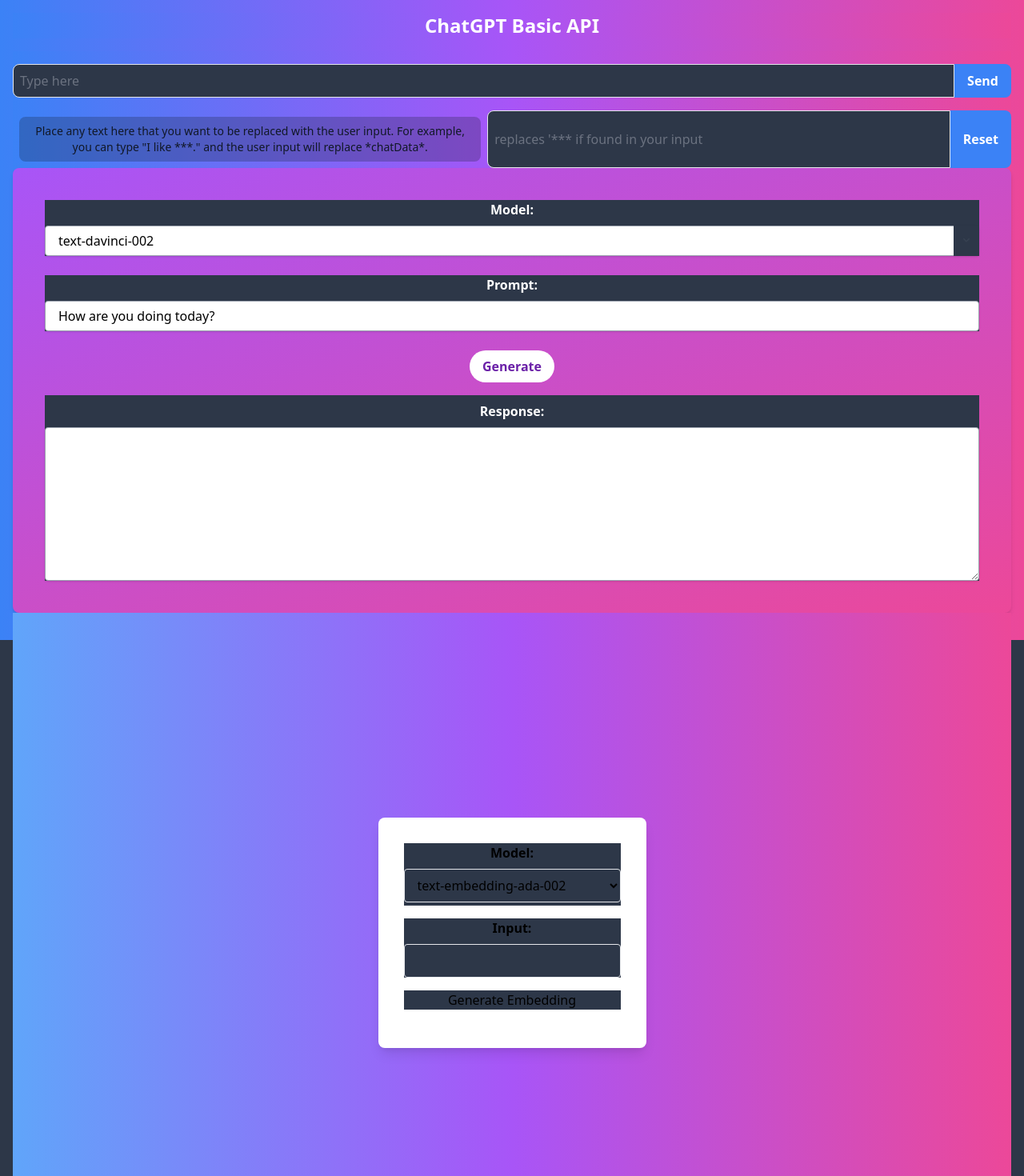
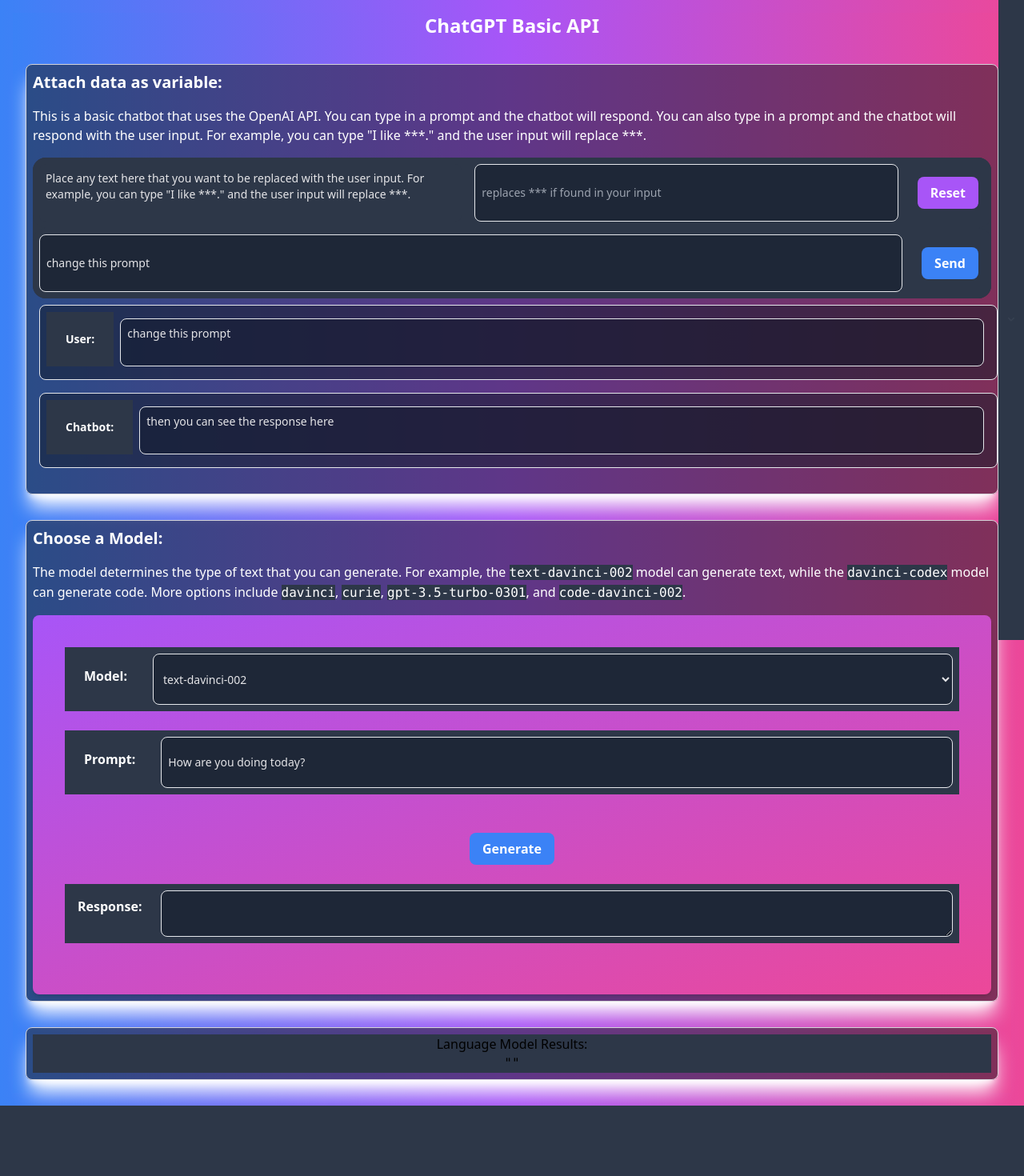
Before and after one commit to mathcodes/chatgpt-for-developers, a React (Create React App) app: page / in a window 1280 px wide. Shown: the top 1470 px of the page at 80% size. After the commit the page ends 1382 px from the top, so only its background shows below. Built offline with nearby package versions, Linux system fonts and the light colour scheme; no server answers.

Commit message:
multiple working components working

```diff
--- a/src/App.js
+++ b/src/App.js
@@ -1,11 +1,14 @@
-
+import React, { useState } from 'react';
 import './App.css';
 import ChatGPTAPI from './components/ChatGPTAPI';
 
 function App() {
+
+
   return (
-    <div className="App">
-     <ChatGPTAPI />
+    <div className="App h-full">
+      <ChatGPTAPI />
+
     </div>
   );
 }
--- a/src/components/ChatGPTAPI.js
+++ b/src/components/ChatGPTAPI.js
@@ -1,28 +1,29 @@
 import { useState, useEffect } from 'react';
 import { Configuration, OpenAIApi } from 'openai';
 import ModelsComponent from './ModelsComponent';
-import EmbeddingsComponent from './EmbeddingsComponent';
+import ModelsTest from './ModelsTest';
 
 const configuration = new Configuration({
-  apiKey: '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',
+  apiKey: 'process.env.REACT_APP_OPENAI_KEY',
 });
 
 const openai = new OpenAIApi(configuration);
 
 const ChatGPTAPI = () => {
-  const [prompt, setPrompt] = useState('');
-  const [response, setResponse] = useState('');
+  const [prompt, setPrompt] = useState('change this prompt');
+  const [response, setResponse] = useState('then you can see the response here');
   const [chatData, setChatData] = useState('');
 
   async function runCompletion(prompt) {
     console.log("runCompletion");
 
     const completion = await openai.createCompletion({ // this is an async function that calls the API
-      model: 'code-davinci-002',
+      model: 'davinci',
       prompt: prompt,
     });
     setResponse(completion.data.choices[0].text);
-console.log(completion        );
+    console.log(response);
+    console.log(completion);
     console.log(completion.data);
     console.log(completion.data.choices);
     console.log(prompt)
@@ -37,37 +38,65 @@
   }
 
   return (
-    <div className="container mx-auto ">
-    <div className="bg-gradient-to-r from-blue-500 via-purple-500 to-pink-500 h-screen  p-4">
-      <div className="bg-gradient-to-r from-blue-500 via-purple-500 to-pink-500 text-2xl text-white  font-bold mb-4">ChatGPT Basic API</div>
-      <div className="flex flex-col h-80 bg-gradient-to-r from-blue-500 via-purple-500 to-pink-500">
+    <div className="container mx-auto h-auto">
+      <div className="bg-gradient-to-r from-blue-500 via-purple-500 to-pink-500 h-fit  p-4">
+        <div className="flex flex-col  bg-gradient-to-r from-blue-500 via-purple-500 to-pink-500">
 
-        <div className="bg-gradient-to-r from-blue-500 via-purple-500 to-pink-500 flex-grow mb-4">
-          {response && (
+
+
+          <h2 className="text-2xl text-white font-bold mb-4 bg-gradient-to-r from-blue-500 via-purple-500 to-pink-500">ChatGPT Basic API</h2>
+          <section className="border border-zinc-300 p-2 shadow-xl shadow-white m-4 rounded-lg bg-zinc-900 bg-opacity-50">
+            <h3 className="text-xl text-left text-white font-bold mb-4 bg-gray-900 bg-opacity-0 ">Attach data as variable:</h3>
+            <p className="text-white text-left mb-4 bg-gray-900 bg-opacity-0">This is a basic chatbot that uses the OpenAI API. You can type in a prompt and the chatbot will respond. You can also type in a prompt and the chatbot will respond with the user input. For example, you can type "I like ***." and the user input will replace ***.</p>
+            <form onSubmit={handleSubmit} className="text-white bg-opacity-0 rounded-2xl">
+              <div className="flex mt-4 rounded-2xl ">
+                <div className="text-sm text-start text-zinc-200 bg-opacity-50 rounded-lg m-2 p-2 w-full">
+                  Place any text here that you want to be replaced with the user input. For example, you can type "I like ***." and the user input will replace ***.
+                </div>
+                <input className="text-sm text-zinc-200 bg-gray-900 bg-opacity-50 rounded-lg m-2 p-2 w-full border hover:border-pink-500 hover:border-4 " placeholder="replaces *** if found in your input" type="text" value={chatData} onChange={(event) => setChatData(event.target.value)} />
+                <button className="bg-purple-500 hover:bg-purple-700 text-white font-bold py-2 px-4 rounded-lg m-6 mx-4" type="button" onClick={() => setChatData('')}>Reset</button>
+              </div>
+              <div className="flex rounded-2xl">
+                <input className="text-sm text-zinc-200  bg-gray-900 bg-opacity-50 rounded-lg m-2 px-2 py-0 w-full border hover:border-pink-500 hover:border-4 "
+                  placeholder="Type here" type="text" value={prompt} onChange={(event) => setPrompt(event.target.value)} />
+                <button className="bg-blue-500 hover:bg-pink-500 text-white font-bold py-2 px-4 rounded-lg m-6 mx-4" type="submit">Send</button>
+              </div>
+            </form>
+            <div className="bg-zinc-900 bg-opacity-0 flex flex-col  mb-4">
+              {/* {response && (
               <div className="p-4 bg-gray-100 rounded-lg mb-4">
                 <p className="font-bold mb-1 text-white">User:</p>
                 <p className="mb-1">{prompt.replace('***', chatData)}</p>
                 <p className="font-bold mb-1">Chatbot:</p>
                 <p>{response}</p>
               </div>
-          )}
+            )} */}
+              <div
+                className="flex text-sm text-zinc-200 bg-gray-900 bg-opacity-50 rounded-lg m-2 p-2 w-full border hover:border-pink-500 hover:border-4"
+
+              >
+                <label htmlFor="prompt" className="flex p-6 text-white font-bold mb-2">User:</label>
+
+                <p className="flex text-sm text-zinc-200 bg-gray-900 bg-opacity-50 rounded-lg m-2 p-2 w-full border hover:border-pink-500 hover:border-4"
+                >{prompt.replace('***', chatData)}</p>
                 </div>
-        <div className="flex bg-gradient-to-r from-blue-500 via-purple-500 to-pink-500"></div>
-        <form onSubmit={handleSubmit} className="bg-gradient-to-r from-blue-500 via-purple-500 to-pink-500 text-white ">
-          <div className="flex bg-gradient-to-r from-blue-500 via-purple-500 to-pink-500">
-            <input className="rounded-l-lg p-2 w-full border hover:border-pink-500 hover:border-4 placeholder-gray-500" placeholder="Type here" type="text" value={prompt} onChange={(event) => setPrompt(event.target.value)} />
-            <button className="bg-blue-500 hover:bg-blue-700 text-white font-bold py-2 px-4 rounded-r-lg" type="submit">Send</button>
+                <div
+                className="flex text-sm text-zinc-200 bg-gray-900 bg-opacity-50 rounded-lg m-2 p-2 w-full border hover:border-pink-500 hover:border-4"
+
+              >
+                <label htmlFor="prompt" className="flex p-6 text-white font-bold mb-2">Chatbot:</label>
+                <p className="flex text-sm text-zinc-200 bg-gray-900 bg-opacity-50 rounded-lg m-2 p-2 w-full border hover:border-pink-500 hover:border-4"
+                >{response}</p>
               </div>
-          <div className="flex mt-4 bg-gradient-to-r from-blue-500 via-purple-500 to-pink-500">
-            <div  className="text-sm text-gray-900 bg-gray-900 bg-opacity-25 rounded-lg m-2 p-2 w-full">
-            Place any text here that you want to be replaced with the user input. For example, you can type "I like ***." and the user input will replace *chatData*.
             </div>
-            <input className="rounded-l-lg p-2 w-full placeholder-gray-500 border hover:border-pink-500 hover:border-4 " placeholder="replaces '*** if found in your input" type="text" value={chatData} onChange={(event) => setChatData(event.target.value)} />
-            <button className="bg-blue-500 hover:bg-blue-700 text-white font-bold py-2 px-4 rounded-r-lg" type="button" onClick={() => setChatData('')}>Reset</button>
-          </div>
-        </form>
-            <ModelsComponent  />
-            <EmbeddingsComponent />
+          </section>
+          <section className="bg-zinc-900 bg-opacity-50 border border-zinc-300 p-2 shadow-xl shadow-white m-4 rounded-lg bg-zinc-900 opacity:bg-0">
+            <ModelsComponent />
+          </section>
+          <section className="bg-zinc-900 bg-opacity-50 border border-zinc-300 p-2 shadow-xl shadow-white m-4 rounded-lg bg-zinc-900 opacity:bg-0">
+            <ModelsTest />
+          </section>
+
         </div>
       </div>
     </div>
--- a/src/components/EmbeddingsComponent.js
+++ /dev/null
@@ -1,95 +0,0 @@
-import { useState } from 'react';
-import { Configuration, OpenAIApi } from 'openai';
-
-const configuration = new Configuration({
-  apiKey: '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',
-});
-
-const openai = new OpenAIApi(configuration);
-
-const EmbeddingsComponent = () => {
-  const [input, setInput] = useState('');
-  const [model, setModel] = useState('text-embedding-ada-002');
-  const [embedding, setEmbedding] = useState(null);
-
-  async function runEmbedding() {
-    const embedding = await openai.embeddings({
-      input: input,
-      model: model,
-    });
-    setEmbedding(embedding.data[0]);
-  }
-
-  function handleInputChange(event) {
-    setInput(event.target.value);
-    setEmbedding(null);
-  }
-
-  function handleModelChange(event) {
-    setModel(event.target.value);
-    setEmbedding(null);
-  }
-
-  return (
-    <div className="min-h-screen flex flex-col items-center justify-center bg-gradient-to-r from-blue-400 via-purple-500 to-pink-500">
-      <div className="bg-white rounded-lg p-8 shadow-lg">
-        <div className="mb-4">
-          <label htmlFor="model" className="block font-bold mb-2">
-            Model:
-          </label>
-          <select
-            id="model"
-            value={model}
-            onChange={handleModelChange}
-            className="w-full border rounded py-2 px-3 mb-1"
-          >
-            <option value="text-embedding-ada-002">text-embedding-ada-002</option>
-            <option value="text-embedding-babbage-001">text-embedding-babbage-001</option>
-            <option value="text-embedding-curie-001">text-embedding-curie-001</option>
-          </select>
-        </div>
-        <div className="mb-4">
-          <label htmlFor="input" className="block font-bold mb-2">
-            Input:
-          </label>
-          <input
-            type="text"
-            id="input"
-            value={input}
-            onChange={handleInputChange}
-            className="w-full border rounded py-2 px-3"
-          />
-        </div>
-        <div className="flex justify-center mb-4">
-          <button
-            onClick={runEmbedding}
-            className={(
-              'bg-blue-500 hover:bg-blue-700 text-white font-bold py-2 px-4 rounded',
-              {
-                'opacity-50 cursor-not-allowed': !input,
-              }
-            )}
-            disabled={!input}
-          >
-            Generate Embedding
-          </button>
-        </div>
-        {embedding && (
-          <div>
-            <label htmlFor="embedding" className="block font-bold mb-2">
-              Embedding:
-            </label>
-            <textarea
-              id="embedding"
-              value={embedding}
-              readOnly
-              className="w-full border rounded py-2 px-3 mb-4"
-            />
-          </div>
-        )}
-      </div>
-    </div>
-  );
-};
-
-export default EmbeddingsComponent;
--- a/src/components/ModelsComponent.js
+++ b/src/components/ModelsComponent.js
@@ -1,73 +1,8 @@
-// import { useState } from 'react';
-// import { Configuration, OpenAIApi } from 'openai';
-
-// const configuration = new Configuration({
-//   apiKey: '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',
-// });
-
-// const openai = new OpenAIApi(configuration);
-
-// const models = {
-//   'text-davinci-002': 'How are you doing today?',
-//   'text-curie-001': 'What is the meaning of life?',
-//   'davinci-codex': 'function sortArray(arr) {',
-//   'davinci': 'In a hole in the ground there lived a hobbit.',
-//   'curie': 'To be or not to be, that is the question.',
-// };
-
-// const ModelsComponent = () => {
-//   const [model, setModel] = useState('text-davinci-002');
-//   const [prompt, setPrompt] = useState(models[model]);
-//   const [response, setResponse] = useState('');
-
-//   async function runCompletion() {
-//     const completion = await openai.createCompletion({
-//       model: model,
-//       prompt: prompt,
-//     });
-//     setResponse(completion.data.choices[0].text);
-//   }
-
-//   function handleModelChange(event) {
-//     setModel(event.target.value);
-//     setPrompt(models[event.target.value]);
-//     setResponse('');
-//   }
-
-//   return (
-//     <div>
-//       <div>
-//         <label htmlFor="model">Model:</label>
-//         <select id="model" value={model} onChange={handleModelChange}>
-//           <option value="text-davinci-002">text-davinci-002</option>
-//           <option value="text-curie-001">text-curie-001</option>
-//           <option value="davinci-codex">davinci-codex</option>
-//           <option value="davinci">davinci</option>
-//           <option value="curie">curie</option>
-//         </select>
-//       </div>
-//       <div>
-//         <label htmlFor="prompt">Prompt:</label>
-//         <input type="text" id="prompt" value={prompt} onChange={(event) => setPrompt(event.target.value)} />
-//       </div>
-//       <div>
-//         <button onClick={runCompletion}>Generate</button>
-//       </div>
-//       <div>
-//         <label htmlFor="response">Response:</label>
-//         <textarea id="response" value={response} readOnly />
-//       </div>
-//     </div>
-//   );
-// };
-
-// export default ModelsComponent;
-
 import { useState } from 'react';
 import { Configuration, OpenAIApi } from 'openai';
 
 const configuration = new Configuration({
-  apiKey: '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',
+  apiKey: 'process.env.REACT_APP_OPENAI_KEY',
 });
 
 const openai = new OpenAIApi(configuration);
@@ -79,7 +14,7 @@
   'davinci': 'In a hole in the ground there lived a hobbit.',
   'curie': 'To be or not to be, that is the question.',
   'gpt-3.5-turbo-0301': 'The quick brown fox jumped over the lazy dog.',
-  'code-davinci-002': 'function sortArray(arr) {',
+  'code-davinci-002': 'function sortArray(arr) {'
 };
 
 const ModelsComponent = () => {
@@ -91,8 +26,13 @@
     const completion = await openai.createCompletion({
       model: model,
       prompt: prompt,
+
     });
-    setResponse(completion.data.choices[0].text);
+    console.log(completion);
+    console.log(completion.data);
+    console.log(completion.data.choices);
+
+    setResponse(completion.data.choices[0].text + completion.data.choices[1].text + completion.data.choices[2].text + completion.data.choices[3].text + completion.data.choices[4].text + completion.data.choices[5].text + completion.data.choices[6].text + completion.data.choices[7].text + completion.data.choices[8].text + completion.data.choices[9].text);
   }
 
   function handleModelChange(event) {
@@ -101,24 +41,32 @@
     setResponse('');
   }
 
-  return (
+  return (<>
+    <h3 className="text-xl text-left text-white font-bold mb-4 bg-gray-900 bg-opacity-0 ">Choose a Model:</h3>
+    <p className="text-white text-left mb-4 bg-gray-900 bg-opacity-0">
+      The model determines the type of text that you can generate. For example, the <code className="text-white">text-davinci-002</code> model can generate text, while the <code className="text-white">davinci-codex</code> model can generate code. More options include <code className="text-white">davinci</code>, <code className="text-white">curie</code>, <code className="text-white">gpt-3.5-turbo-0301</code>, and <code className="text-white">code-davinci-002</code>.
+    </p>
+
     <div className="bg-gradient-to-br from-purple-500 to-pink-500 p-10 rounded-lg shadow-md">
-      <div className="mb-6">
-        <label htmlFor="model" className="block text-white font-bold mb-2">
+      <div className="mb-6 flex">
+        <label htmlFor="prompt" className="flex p-6 text-white font-bold mb-2">
           Model:
         </label>
-        <div className="relative">
+        <div className="flex w-full">
           <select
             id="model"
             value={model}
             onChange={handleModelChange}
-            className="block appearance-none w-full bg-white border border-gray-400 hover:border-gray-500 px-4 py-2 pr-8 rounded shadow leading-tight focus:outline-none focus:shadow-outline"
-          >
+            className="flex text-sm text-zinc-200 bg-gray-900 bg-opacity-50 rounded-lg m-2 p-2 w-full border hover:border-pink-500 hover:border-4">
+
             <option value="text-davinci-002">text-davinci-002</option>
             <option value="text-curie-001">text-curie-001</option>
             <option value="davinci-codex">davinci-codex</option>
             <option value="davinci">davinci</option>
-<option value="curie">curie</option>
+            <option value="curie">curie</option>
+            <option value="gpt-3.5-turbo-0301">gpt-3.5-turbo-0301</option>
+            <option value="code-davinci-002">code-davinci-002</option>
+
           </select>
           <div className="pointer-events-none absolute inset-y-0 right-0 flex items-center px-2 text-gray-700">
             <svg
@@ -135,8 +83,8 @@
           </div>
         </div>
       </div>
-      <div className="mb-6">
-        <label htmlFor="prompt" className="block text-white font-bold mb-2">
+      <div className="mb-6 flex ">
+        <label htmlFor="prompt" className="flex p-6 text-white font-bold mb-2">
           Prompt:
         </label>
         <input
@@ -144,30 +92,22 @@
           id="prompt"
           value={prompt}
           onChange={(event) => setPrompt(event.target.value)}
-          className="block w-full bg-white border border-gray-400 hover:border-gray-500 px-4 py-2 pr-8 rounded shadow leading-tight focus:outline-none focus:shadow-outline"
-        />
+          className="flex text-sm text-zinc-200 bg-gray-900 bg-opacity-50 rounded-lg m-2 p-2 w-full border hover:border-pink-500 hover:border-4" />
       </div>
 
-        <button
-          onClick={runCompletion}
-          className="bg-white hover:bg-gray-300 text-purple-800 font-bold py-2 px-4 rounded-full focus:outline-none focus:shadow-outline mb-4"
-        >
-          Generate
-        </button>
-
-      <div>
-        <label htmlFor="response" className="block text-white font-bold p-2">
+      <button className="bg-blue-500 hover:bg-pink-500 text-white border-inner-blue-500 hover:border-inner-blue-500 hover:border-inner-4 font-bold py-2 px-4 rounded-lg m-6 mx-4" type="button" onClick={runCompletion}>Generate</button>
+      <div className="mb-6 flex ">
+        <label htmlFor="prompt" className="flex p-4 text-white font-bold mb-2">
           Response:
         </label>
         <textarea
           id="response"
-
           value={response}
           readOnly
-          className="block w-full h-48 bg-white border border-gray-400 hover:border-gray-500 px-4 py-0 pr-8 rounded shadow leading-tight focus:outline-none focus:shadow-outline"
-        />
+          className="flex text-sm text-zinc-200 bg-gray-900 bg-opacity-50 rounded-lg m-2 p-2 w-full border hover:border-pink-500 hover:border-4" />
       </div>
     </div>
+  </>
   );
 };
 export default ModelsComponent;
--- /dev/null
+++ b/src/components/ModelsTest.js
@@ -0,0 +1,36 @@
+import React, { useState, useEffect } from 'react';
+import { Configuration, OpenAIApi } from 'openai';
+
+const configuration = new Configuration({
+  apiKey: 'process.env.REACT_APP_OPENAI_KEY',
+});
+
+const openai = new OpenAIApi(configuration);
+
+const ModelsTest = () => {
+  const [result, setResult] = useState('');
+
+  useEffect(() => {
+    const getModel = async () => {
+      const response = await openai.retrieveModel('text-davinci-003');
+      setResult(response);
+    };
+    getModel();
+  }, []);
+
+  return (
+    <div>
+      <h1>Language Model Results:</h1>
+      <code
+        style={{
+          display: 'block',
+          whiteSpace: 'pre-wrap',
+          wordBreak: 'break-word',
+        }}
+
+      >{JSON.stringify(result)}</code>
+    </div>
+  );
+};
+
+export default ModelsTest;
```
Also changed, not shown: 2 other files (tests, documents, lock files or other folders). Lines whose indentation alone changed are shown as unchanged.
